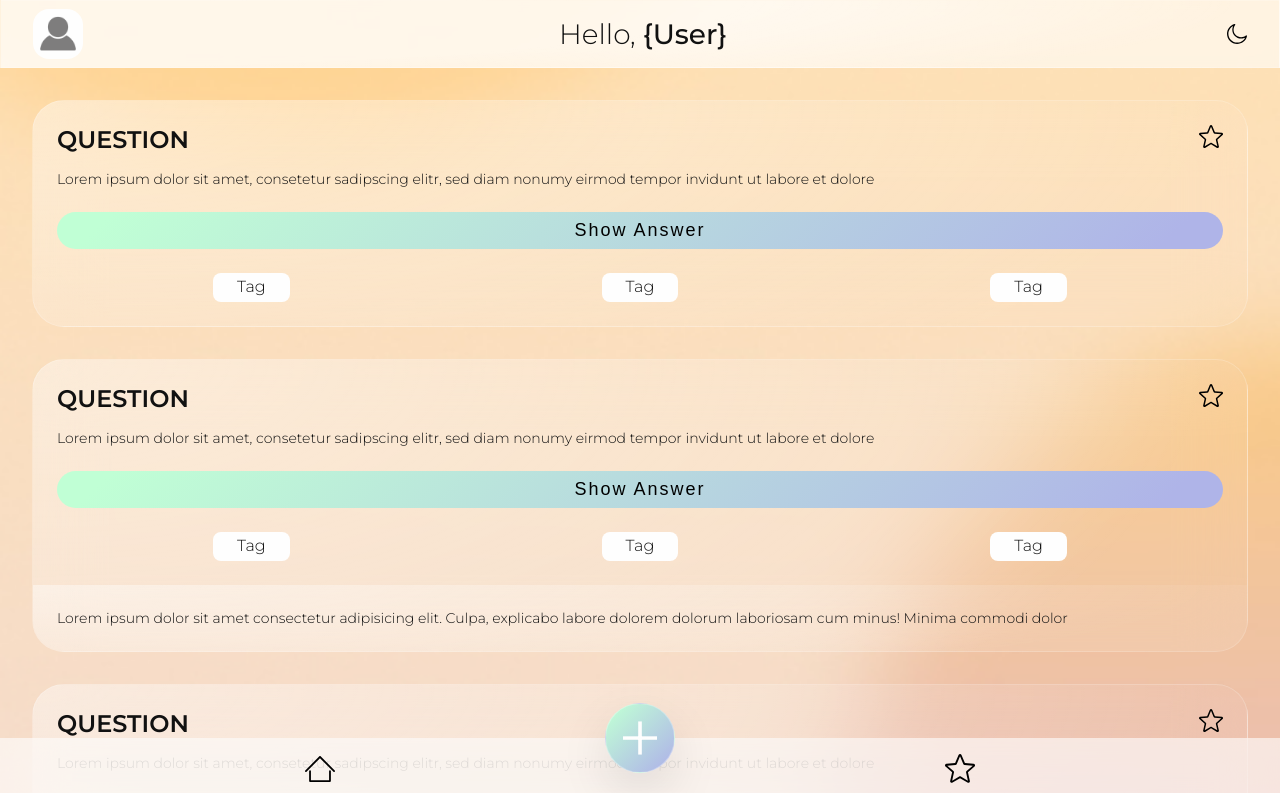
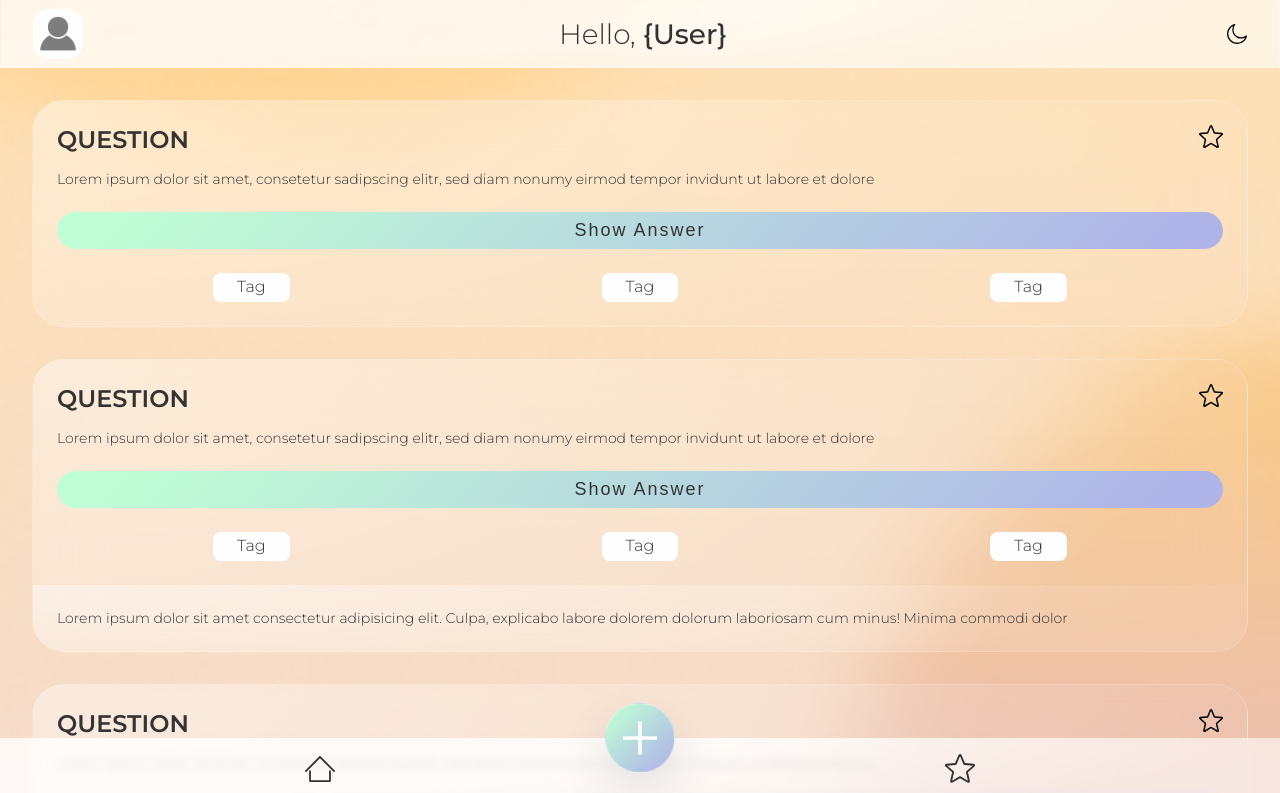
Before and after one commit to Tim-Pet/quiz-app, a website built with Vite: page src/index.html in a window 1280 px wide. Shown: the top 793 px of the page. Built offline with nearby package versions, Linux system fonts and the light colour scheme.

Commit message:
Adjust variable usage

```diff
--- a/src/index.html
+++ b/src/index.html
@@ -37,7 +37,7 @@
             <use xlink:href="#star"></use>
           </svg>
           <p>Lorem ipsum dolor sit amet, consetetur sadipscing elitr, sed diam nonumy eirmod tempor invidunt ut labore et dolore</p>
-          <button class="quiz-card__btn quiz-card__btn--one my-3 py-1">Show Answer</button>
+          <button class="quiz-card__btn btn quiz-card__btn--one my-3 py-1">Show Answer</button>
           <ul class="quiz-card__tags flex flex-justify-around flex-wrap">
             <li class="quiz-card__tag px-3 py-0">Tag</li>
             <li class="quiz-card__tag px-3 py-0">Tag</li>
@@ -55,7 +55,7 @@
             <use xlink:href="#star"></use>
           </svg>
           <p>Lorem ipsum dolor sit amet, consetetur sadipscing elitr, sed diam nonumy eirmod tempor invidunt ut labore et dolore</p>
-          <button class="quiz-card__btn quiz-card__btn--two my-3 py-1">Show Answer</button>
+          <button class="quiz-card__btn btn quiz-card__btn--two my-3 py-1">Show Answer</button>
           <ul class="quiz-card__tags flex flex-justify-around flex-wrap">
             <li class="quiz-card__tag px-3 py-0">Tag</li>
             <li class="quiz-card__tag px-3 py-0">Tag</li>
@@ -73,7 +73,7 @@
             <use xlink:href="#star"></use>
           </svg>
           <p>Lorem ipsum dolor sit amet, consetetur sadipscing elitr, sed diam nonumy eirmod tempor invidunt ut labore et dolore</p>
-          <button class="quiz-card__btn quiz-card__btn--three my-3 py-1">Show Answer</button>
+          <button class="quiz-card__btn btn quiz-card__btn--three my-3 py-1">Show Answer</button>
           <ul class="quiz-card__tags flex flex-justify-around flex-wrap">
             <li class="quiz-card__tag px-3 py-0">Tag</li>
             <li class="quiz-card__tag px-3 py-0">Tag</li>
--- a/src/styles/_base.css
+++ b/src/styles/_base.css
@@ -10,7 +10,7 @@
   background-attachment: fixed;
   height: 100vh;
   background-position: top;
-  color: var(--color-black);
+  color: var(--color-primary);
   font-family: 'Montserrat', sans-serif;
 }
 
@@ -42,6 +42,7 @@
   font-size: calc(var(--font-size-base) * 1.125);
   font-weight: 300;
   letter-spacing: 2px;
+  color: var(--color-primary);
 }
 
 strong {
--- a/src/styles/_variables.css
+++ b/src/styles/_variables.css
@@ -1,6 +1,5 @@
 :root {
   --color-white: #fefefe;
-  --color-black: #111;
   --color-primary: #333;
   --gradient-primary: linear-gradient(180deg, #ffe1b4 0%, #e3d4f6 100%);
   --gradient-secondary: linear-gradient(135.45deg, #c0ffd5 4.68%, #afb4e8 94.69%);
--- a/src/styles/footer/footer.css
+++ b/src/styles/footer/footer.css
@@ -2,11 +2,11 @@
   position: fixed;
   width: 100%;
   bottom: 0;
-  background: rgba(255, 255, 255, 0.6);
-  -webkit-backdrop-filter: blur(30px);
-  -moz-backdrop-filter: blur(30px);
-  -o-backdrop-filter: blur(30px);
-  backdrop-filter: blur(30px);
+  background: var(--gradient-white);
+  -webkit-backdrop-filter: blur(5px);
+  -moz-backdrop-filter: blur(5px);
+  -o-backdrop-filter: blur(5px);
+  backdrop-filter: blur(5px);
 }
 
 .footer__container {
@@ -22,7 +22,7 @@
   justify-self: center;
   cursor: pointer;
   transition: all 0.3s ease-in-out;
-  fill: black;
+  fill: var(--color-primary);
 }
 
 .footer__icon:hover {
--- a/src/styles/main-header--profile/main-header--profile.css
+++ b/src/styles/main-header--profile/main-header--profile.css
@@ -3,6 +3,9 @@
   top: 0;
   background: radial-gradient(96.67% 169.17% at 0% 0%, rgba(255, 255, 255, 0.6) 0%, rgba(255, 255, 255, 0.4) 100%);
   border: 1px solid rgba(255, 255, 255, 0.2);
+  -webkit-backdrop-filter: blur(5px);
+  -moz-backdrop-filter: blur(5px);
+  -o-backdrop-filter: blur(5px);
   backdrop-filter: blur(5px);
   z-index: 100;
   width: 100%;
--- a/src/styles/main-header/main-header.css
+++ b/src/styles/main-header/main-header.css
@@ -3,6 +3,9 @@
   top: 0;
   background: radial-gradient(96.67% 169.17% at 0% 0%, rgba(255, 255, 255, 0.8) 60%, rgba(255, 255, 255, 0.6) 100%);
   border: 1px solid rgba(255, 255, 255, 0.2);
+  -webkit-backdrop-filter: blur(5px);
+  -moz-backdrop-filter: blur(5px);
+  -o-backdrop-filter: blur(5px);
   backdrop-filter: blur(5px);
   z-index: 100;
   display: flex;
--- a/src/styles/quiz-card/quiz-card.css
+++ b/src/styles/quiz-card/quiz-card.css
@@ -18,9 +18,6 @@
 
 .quiz-card__btn {
   width: 100%;
-  border: 0;
-  border-radius: 32px;
-  background-image: var(--gradient-secondary);
 }
 
 .quiz-card__tags {
```
